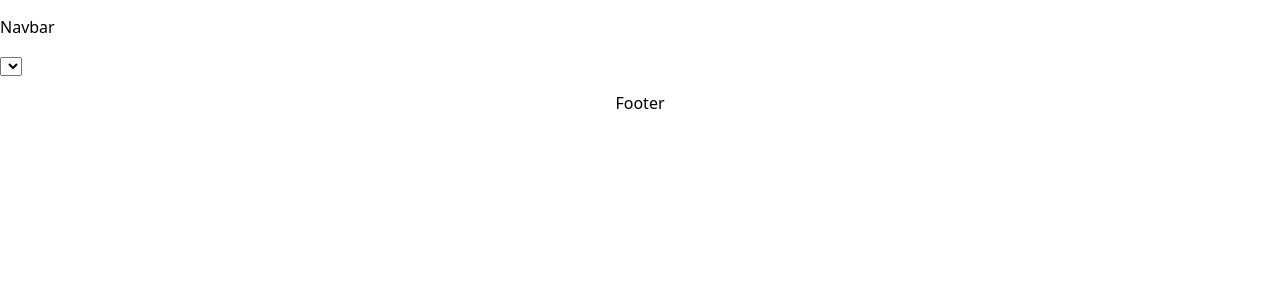
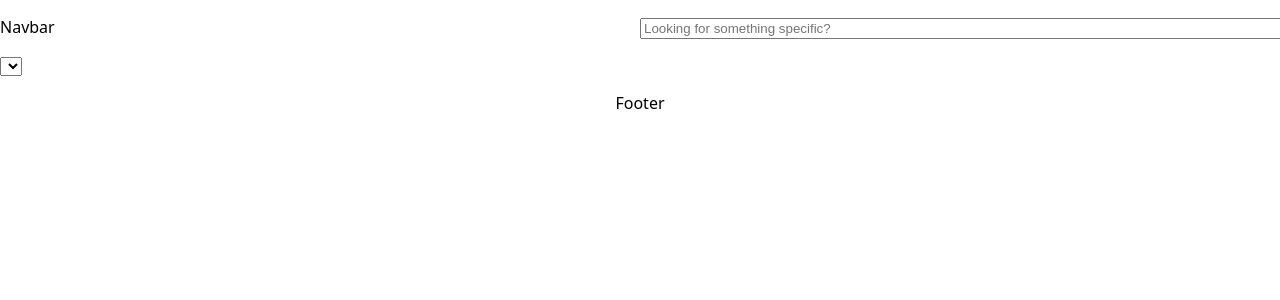
Before and after one commit to Aripov-Sirojiddin/Project-Fake-Store, a React app: page / in a window 1280 px wide. Shown: the top 300 px of the page. Built offline with nearby package versions, Linux system fonts and the light colour scheme; no server answers; the HTML template or start-up script is replaced by a standard one.

Commit message:
Added a search bar which creates a new param and sets it to the value of the search text.

```diff
--- a/src/componets/navbar/navbar.jsx
+++ b/src/componets/navbar/navbar.jsx
@@ -1,8 +1,34 @@
+import { Form, useLocation, useSubmit } from "react-router-dom";
 import styles from "./navbar.module.css";
 export default function Navbar({}) {
+  const location = useLocation();
+  const submit = useSubmit();
+
+  function handleSearch(e) {
+    const params = new URLSearchParams(location.search);
+    console.log(params);
+
+    const inputText = e.target.value;
+    if (inputText !== "") {
+      params.set("search", inputText);
+    } else {
+      params.delete("search");
+    }
+
+    submit(params);
+  }
   return (
     <div className={styles.container}>
       <p>Navbar</p>
+      <Form>
+        <input
+          type="text"
+          id="search"
+          name="search"
+          onChange={handleSearch}
+          placeholder="Looking for something specific?"
+        />
+      </Form>
     </div>
   );
 }
--- a/src/componets/navbar/navbar.module.css
+++ b/src/componets/navbar/navbar.module.css
@@ -1,3 +1,9 @@
 .container {
   display: flex;
+  align-items: center;
+  justify-content: space-between;
 }
+.container * {
+  flex: 1;
+  width: 100%;
+}
```
